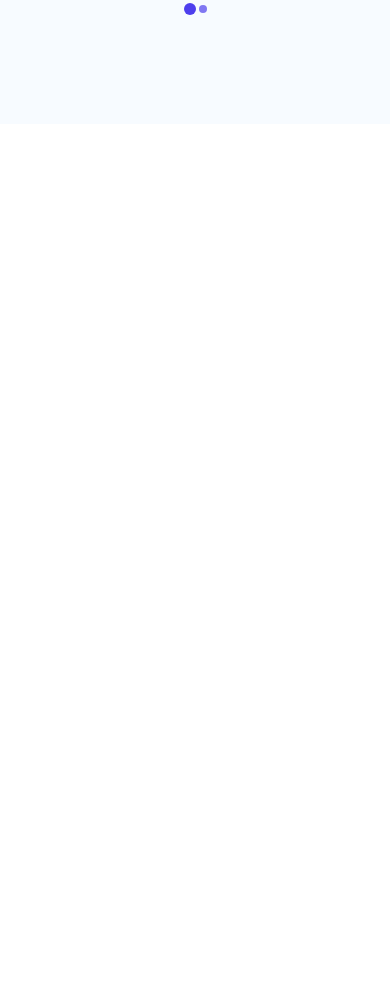
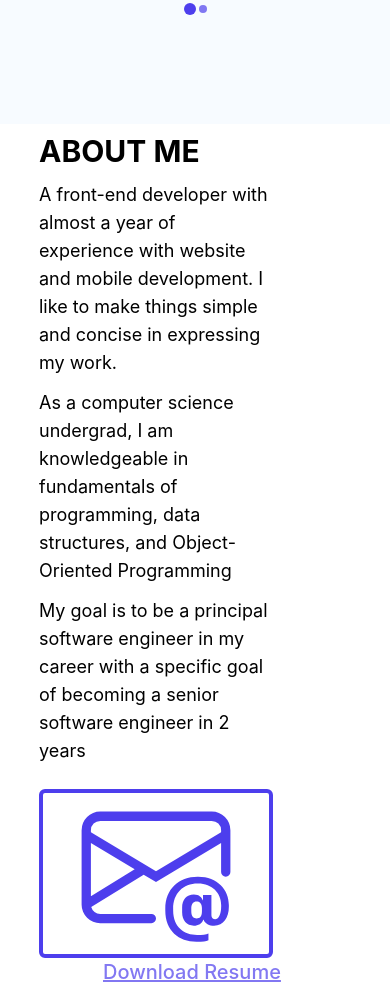
Before and after one commit to Idan-Garay/portfolio, a Next.js app: page / in a window 390 px wide. Shown: the part 1560-2546 px from the top of the page. Before the commit the page ends 1684 px from the top, so only its background shows below. Built offline with nearby package versions, Linux system fonts and the light colour scheme.

Commit message:
feat: add a responsive section 3 about me

```diff
--- a/pages/index.tsx
+++ b/pages/index.tsx
@@ -1,7 +1,7 @@
 import Head from 'next/head'
 import Link from 'next/link'
 import Image from 'next/image'
-import { BsLinkedin, BsGithub, BsSun, BsMoon, BsArrowDownShort } from 'react-icons/bs'
+import { BsLinkedin, BsGithub, BsSun, BsMoon, BsArrowDownShort, BsEnvelopeAt } from 'react-icons/bs'
 import { useTheme } from 'next-themes'
 import { useState } from 'react'
 
@@ -75,23 +75,39 @@ export default function Home() {
             </div>
           </div>
 
-          <ul onClick={e => {setToggleToast(true)}} className="bullets hover:cursor-pointer flex gap-x-[3px] items-center">
+          <ul onClick={e => { setToggleToast(true) }} className="bullets hover:cursor-pointer flex gap-x-[3px] items-center">
             <li className="h-3 w-3 rounded-full bg-highlight"></li>
             <li className="h-2 w-2 rounded-full bg-highlight bg-opacity-70"></li>
           </ul>
 
         </div>
 
-        <div id="toast-default" className={`${toggleToast? '': 'hidden'} duration-300 fixed top-3 right-3 flex items-center w-full max-w-xs p-4 text-gray-500 bg-white rounded-lg shadow dark:text-gray-400 dark:bg-gray-800`} role="alert">
+        <div id="toast-default" className={`${toggleToast ? '' : 'hidden'} duration-300 fixed top-3 right-3 flex items-center w-full max-w-xs p-4 text-gray-500 bg-white rounded-lg shadow dark:text-gray-400 dark:bg-gray-800`} role="alert">
           <div className="inline-flex items-center justify-center flex-shrink-0 w-8 h-8 text-blue-500 bg-blue-100 rounded-lg dark:bg-blue-800 dark:text-blue-200">
-          <svg aria-hidden="true" className="w-5 h-5" fill="#4D3EED" viewBox="0 0 20 20" xmlns="http://www.w3.org/2000/svg"><path fill-rule="evenodd" d="M8.257 3.099c.765-1.36 2.722-1.36 3.486 0l5.58 9.92c.75 1.334-.213 2.98-1.742 2.98H4.42c-1.53 0-2.493-1.646-1.743-2.98l5.58-9.92zM11 13a1 1 0 11-2 0 1 1 0 012 0zm-1-8a1 1 0 00-1 1v3a1 1 0 002 0V6a1 1 0 00-1-1z" clip-rule="evenodd"></path></svg>
+            <svg aria-hidden="true" className="w-5 h-5" fill="#4D3EED" viewBox="0 0 20 20" xmlns="http://www.w3.org/2000/svg"><path fill-rule="evenodd" d="M8.257 3.099c.765-1.36 2.722-1.36 3.486 0l5.58 9.92c.75 1.334-.213 2.98-1.742 2.98H4.42c-1.53 0-2.493-1.646-1.743-2.98l5.58-9.92zM11 13a1 1 0 11-2 0 1 1 0 012 0zm-1-8a1 1 0 00-1 1v3a1 1 0 002 0V6a1 1 0 00-1-1z" clip-rule="evenodd"></path></svg>
             <span className="sr-only">Warning icon</span>
           </div>
           <div className="ml-3 text-sm font-normal">Development in progress.</div>
-          <button type="button" onClick={e => {setToggleToast(false)}} className="ml-auto -mx-1.5 -my-1.5 bg-white text-gray-400 hover:text-gray-900 rounded-lg focus:ring-2 focus:ring-gray-300 p-1.5 hover:bg-gray-100 inline-flex h-8 w-8 dark:text-gray-500 dark:hover:text-white dark:bg-gray-800 dark:hover:bg-gray-700" data-dismiss-target="#toast-default" aria-label="Close">
+          <button type="button" onClick={e => { setToggleToast(false) }} className="ml-auto -mx-1.5 -my-1.5 bg-white text-gray-400 hover:text-gray-900 rounded-lg focus:ring-2 focus:ring-gray-300 p-1.5 hover:bg-gray-100 inline-flex h-8 w-8 dark:text-gray-500 dark:hover:text-white dark:bg-gray-800 dark:hover:bg-gray-700" data-dismiss-target="#toast-default" aria-label="Close">
             <span className="sr-only">Close</span>
             <svg aria-hidden="true" className="w-5 h-5" fill="currentColor" viewBox="0 0 20 20" xmlns="http://www.w3.org/2000/svg"><path fill-rule="evenodd" d="M4.293 4.293a1 1 0 011.414 0L10 8.586l4.293-4.293a1 1 0 111.414 1.414L11.414 10l4.293 4.293a1 1 0 01-1.414 1.414L10 11.414l-4.293 4.293a1 1 0 01-1.414-1.414L8.586 10 4.293 5.707a1 1 0 010-1.414z" clip-rule="evenodd"></path></svg>
           </button>
+        </div>
+
+        <div className="full px-[10vw] h-[100vh] flex flex-col gap-y-6 md:gap-y-0 md:flex-row justify-center md:items-center">
+          <div className="content md:-mt-[10vh]">
+            <h1 className="text-3xl font-bold">ABOUT ME</h1>
+            <p className="text-lg w-3/4 mt-3">A front-end developer with almost a year of experience with website and mobile development. I like to make things simple and concise in expressing my work.</p>
+            <p className="text-lg w-3/4 mt-3">As a computer science undergrad, I am knowledgeable in fundamentals of programming, data structures, and Object-Oriented Programming</p>
+            <p className="text-lg w-3/4 mt-3">My goal is to be a principal software engineer in my career with a specific goal of becoming a senior software engineer in 2 years</p>
+          </div>
+
+          <div className="cv h-[20%] md:h-[40%] w-full md:-mt-[10vh] flex flex-col md:items-center group hover:cursor-pointer">
+            <div className="cv_content border-4 pb-3 border-highlight duration-500 group-hover:bg-highlight rounded-md w-3/4 h-full md:h-[50%] lg:h-full">
+              <BsEnvelopeAt className='m-auto text-highlight duration-500 group-hover:text-white w-full h-full' size={300} />
+            </div>
+            <h3 className="ml-16 sm:ml-32 md:ml-0 text-xl underline text-highlight font-medium text-opacity-70 duration-500 group-hover:text-opacity-100">Download Resume</h3>
+          </div>
         </div>
       </main>
 
```
